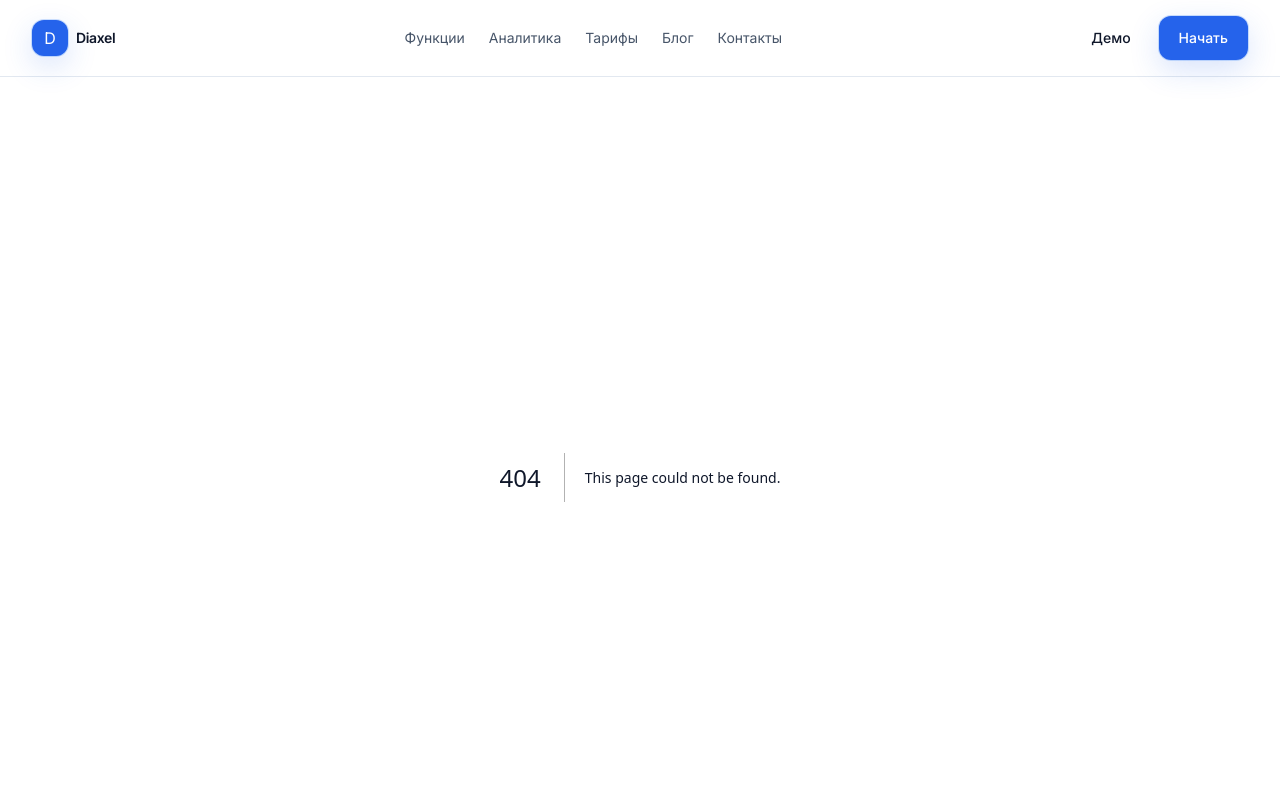
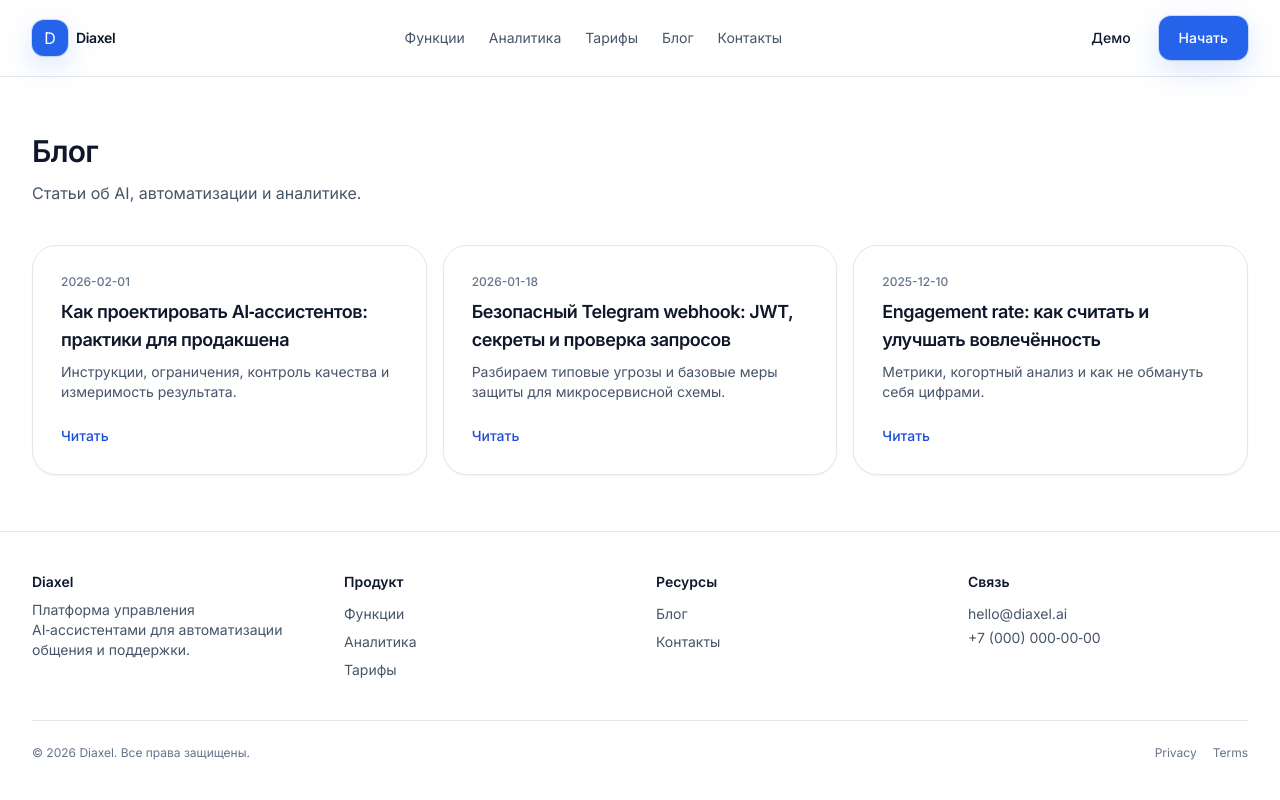
Before and after one commit to d0kuzu/diaxel_zerde, a Next.js app in the folder frontend/: page /blog in a window 1280 px wide. Before the commit this address had no page. Shown: the top 800 px of the page. Built offline with nearby package versions, Linux system fonts and the light colour scheme.

Commit message:
feat(frontend): add Blog page with sample posts

```diff
--- /dev/null
+++ b/frontend/src/app/blog/page.tsx
@@ -0,0 +1,52 @@
+import Link from 'next/link';
+
+export const metadata = {
+  title: 'Блог'
+};
+
+const posts = [
+  {
+    slug: 'ai-assistants-best-practices',
+    title: 'Как проектировать AI‑ассистентов: практики для продакшена',
+    excerpt: 'Инструкции, ограничения, контроль качества и измеримость результата.',
+    date: '2026-02-01'
+  },
+  {
+    slug: 'telegram-webhook-security',
+    title: 'Безопасный Telegram webhook: JWT, секреты и проверка запросов',
+    excerpt: 'Разбираем типовые угрозы и базовые меры защиты для микросервисной схемы.',
+    date: '2026-01-18'
+  },
+  {
+    slug: 'analytics-engagement-rate',
+    title: 'Engagement rate: как считать и улучшать вовлечённость',
+    excerpt: 'Метрики, когортный анализ и как не обмануть себя цифрами.',
+    date: '2025-12-10'
+  }
+];
+
+export default function BlogPage() {
+  return (
+    <div className="mx-auto max-w-7xl container-px py-14">
+      <div className="max-w-2xl">
+        <h1 className="text-3xl font-semibold tracking-tight">Блог</h1>
+        <p className="mt-3 text-slate-600">Статьи об AI, автоматизации и аналитике.</p>
+      </div>
+
+      <div className="mt-10 grid grid-cols-1 gap-4 lg:grid-cols-3">
+        {posts.map((p) => (
+          <Link
+            key={p.slug}
+            href="#"
+            className="rounded-3xl border border-slate-200 bg-white p-7 shadow-sm transition hover:-translate-y-0.5 hover:shadow-md"
+          >
+            <div className="text-xs font-medium text-slate-500">{p.date}</div>
+            <div className="mt-2 text-lg font-semibold tracking-tight">{p.title}</div>
+            <div className="mt-2 text-sm text-slate-600">{p.excerpt}</div>
+            <div className="mt-6 text-sm font-medium text-brand-700">Читать</div>
+          </Link>
+        ))}
+      </div>
+    </div>
+  );
+}
```
